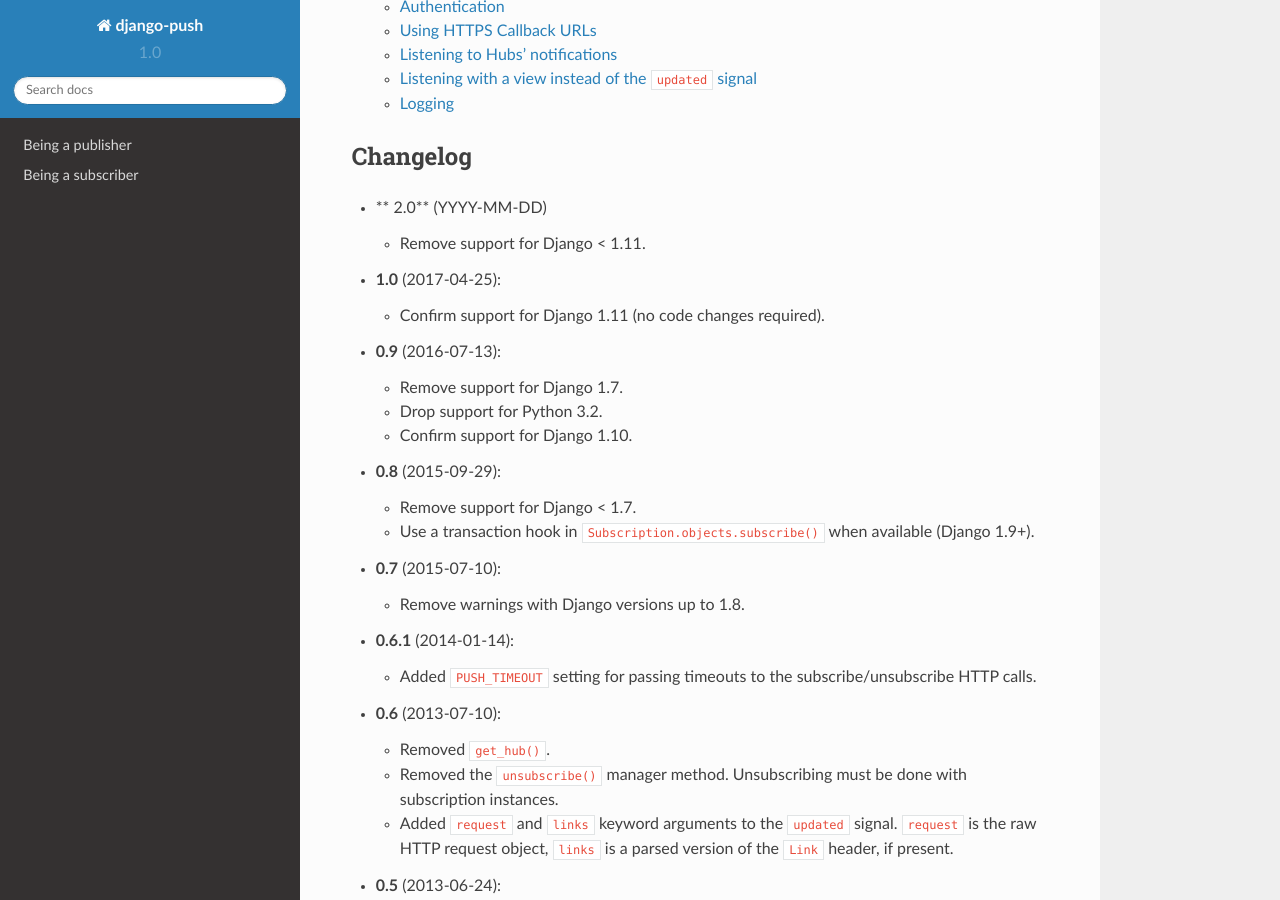
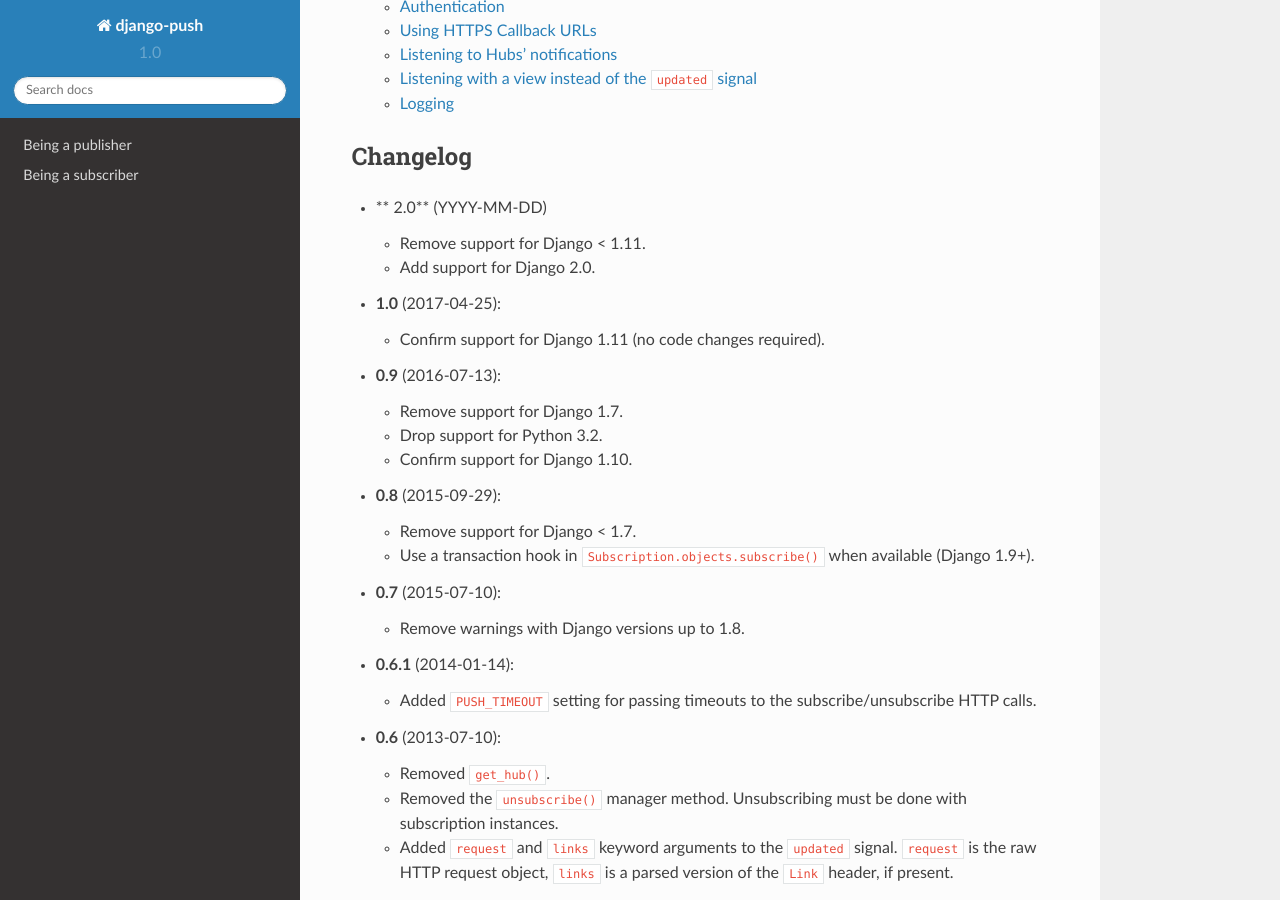
Before and after one commit to brutasse/django-push, a Sphinx documentation site: the page built from docs/index.rst, in a window 1280 px wide and 900 px high, scrolled down 1004 px. Built offline with Sphinx 7.4.7 and the Read the Docs theme 2.0.0, drawn with Linux system fonts in a browser that asks for light colours.

Commit message:
Add testing for Django 2.0

```diff
--- a/docs/index.rst
+++ b/docs/index.rst
@@ -52,6 +52,8 @@
 * ** 2.0** (YYYY-MM-DD)
 
   * Remove support for Django < 1.11.
+
+  * Add support for Django 2.0.
 
 * **1.0** (2017-04-25):
 
--- a/setup.py
+++ b/setup.py
@@ -27,6 +27,7 @@
         'Environment :: Web Environment',
         'Framework :: Django',
         'Framework :: Django :: 1.11',
+        'Framework :: Django :: 2.0',
         'Intended Audience :: Developers',
         'License :: OSI Approved :: BSD License',
         'Programming Language :: Python',
```
Also changed, not shown: .travis.yml, 1 other file.
